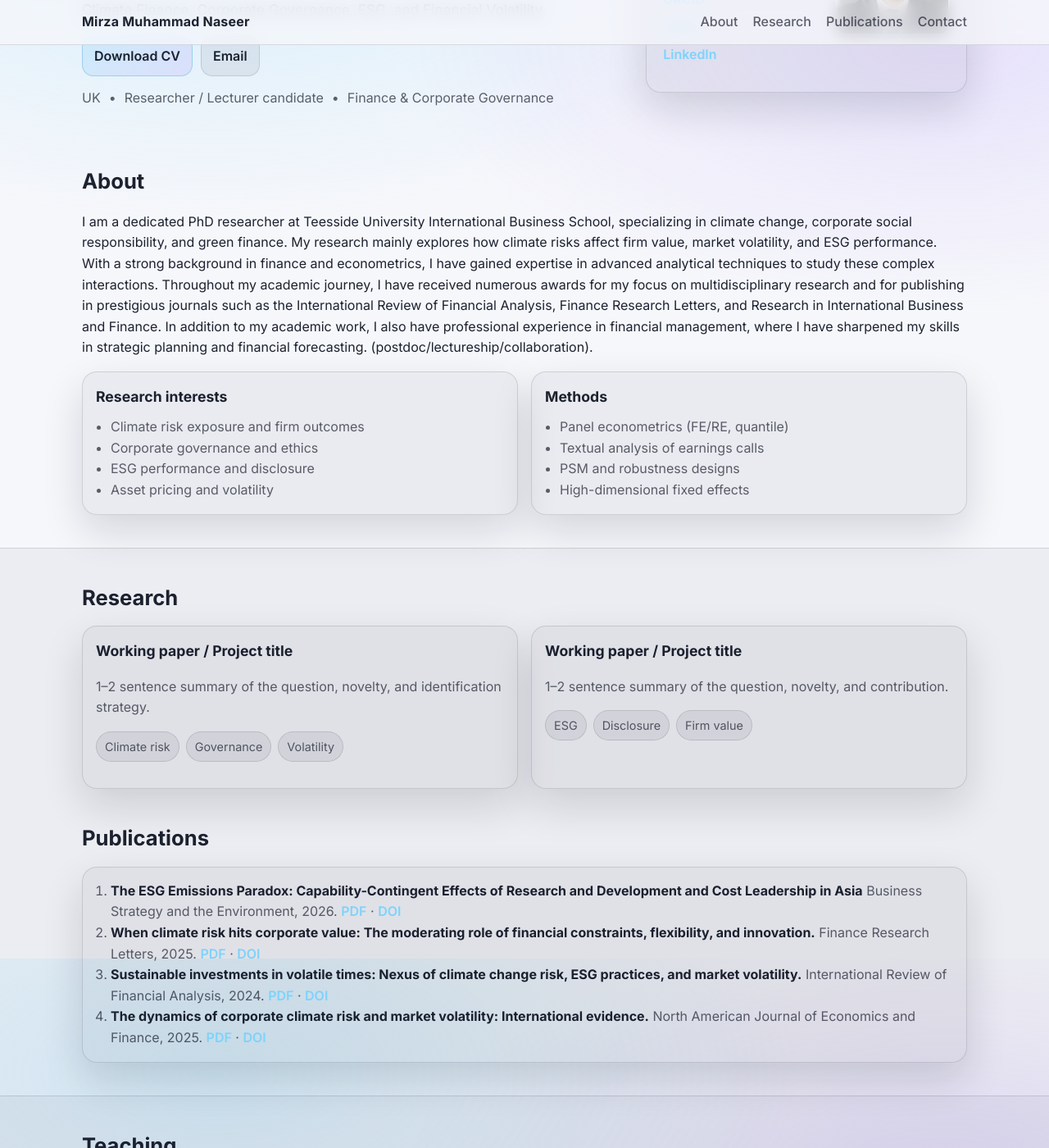
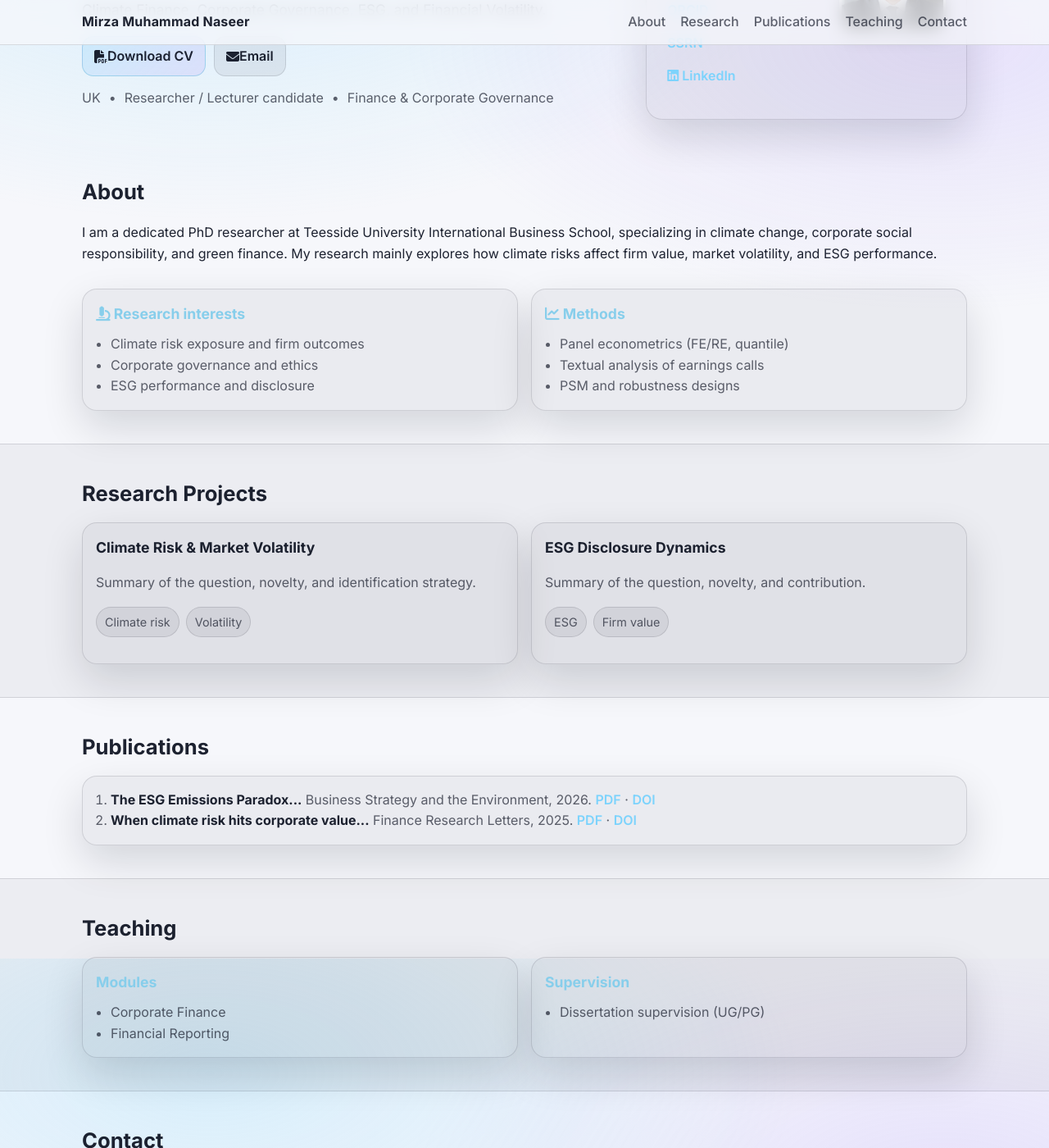
Before and after one commit to mmnaseer/mmnaseer.github.io, a Jekyll site: the page index.html, which Jekyll copies as it is, in a window 1280 px wide and 1400 px high, scrolled down 231 px. Shown: the whole window at 82% size. Built offline with Jekyll 4.4.1, drawn with Linux system fonts in a browser that asks for light colours; a style sheet for code colours, icons or effects is not loaded; some of the changed text lies outside the part shown.

Commit message:
Update index.html

```diff
--- a/index.html
+++ b/index.html
@@ -6,10 +6,12 @@
   <title>Mirza Muhammad Naseer</title>
   <meta name="description" content="Academic profile: research, publications, and contact." />
 
-  <!-- Professional font (safe to remove if you prefer system fonts) -->
   <link rel="preconnect" href="https://fonts.googleapis.com">
   <link rel="preconnect" href="https://fonts.gstatic.com" crossorigin>
   <link href="https://fonts.googleapis.com/css2?family=Inter:wght@400;500;600;700&display=swap" rel="stylesheet">
+
+  <link rel="stylesheet" href="https://cdnjs.cloudflare.com/ajax/libs/font-awesome/6.4.0/css/all.min.css">
+  <link rel="stylesheet" href="https://cdn.jsdelivr.net/gh/jpswalsh/academicons@1/css/academicons.min.css">
 
   <link rel="stylesheet" href="assets/style.css" />
 </head>
@@ -18,15 +20,12 @@
   <header class="topbar">
     <div class="container topbar-inner">
       <a class="brand" href="#top">Mirza Muhammad Naseer</a>
-
-      <button class="menu-btn" type="button" aria-label="Open menu" aria-expanded="false">
-        Menu
-      </button>
-
+      <button class="menu-btn" type="button" aria-label="Open menu" aria-expanded="false">Menu</button>
       <nav class="nav">
         <a href="#about">About</a>
         <a href="#research">Research</a>
         <a href="#publications">Publications</a>
+        <a href="#teaching">Teaching</a>
         <a href="#contact">Contact</a>
       </nav>
     </div>
@@ -35,43 +34,32 @@
   <main id="top">
     <section class="hero">
       <div class="container hero-grid">
-        <div>
+        <div class="hero-text">
           <p class="kicker">Academic profile</p>
           <h1>Mirza Muhammad Naseer</h1>
-          <p class="lead">
-            Climate Finance, Corporate Governance, ESG, and Financial Volatility.
-          </p>
-
+          <p class="lead">Climate Finance, Corporate Governance, ESG, and Financial Volatility.</p>
           <div class="cta-row">
-            <a class="btn primary" href="cv/cv.pdf">Download CV</a>
-            <a class="btn" href="mailto:mirzamnaseer@gmail.com">Email</a>
+            <a class="btn primary" href="cv/cv.pdf"><i class="fas fa-file-pdf"></i> Download CV</a>
+            <a class="btn" href="mailto:mirzamnaseer@gmail.com"><i class="fas fa-envelope"></i> Email</a>
           </div>
-
           <div class="meta">
-            <span>UK</span>
-            <span>•</span>
-            <span>Researcher / Lecturer candidate</span>
-            <span>•</span>
-            <span>Finance & Corporate Governance</span>
+            <span>UK</span> <span>•</span> <span>Researcher / Lecturer candidate</span> <span>•</span> <span>Finance & Corporate Governance</span>
           </div>
         </div>
 
-<aside class="card" style="display: flex; flex-direction: row; justify-content: space-between; align-items: flex-start; padding: 20px; gap: 15px;">
-
+        <aside class="card quick-links-card" style="display: flex; flex-direction: row; justify-content: space-between; align-items: flex-start; padding: 25px; gap: 20px; border-radius: 20px;">
           <div class="card-content">
-    <h2 class="card-title" style="margin-top: 0;">Quick links</h2>
-    <ul class="link-list" style="list-style: none; padding: 0;">
-      <li><a href="https://scholar.google.com/citations?user=SM0wvw0AAAAJ&hl=en">Google Scholar</a></li>
-      <li><a href="https://orcid.org/0000-0002-5740-1927">ORCID</a></li>
-      <li><a href="https://papers.ssrn.com/Sol3/Cf_Dev/AbsByAuth.cfm?per_id=2599287">SSRN</a></li>
-      <li><a href="https://www.linkedin.com/in/mirzamnaseer/">LinkedIn</a></li>
+            <h2 class="card-title" style="margin-top: 0; font-size: 1.5rem;">Quick links</h2>
+            <ul class="link-list" style="list-style: none; padding: 0; line-height: 2;">
+              <li><a href="https://scholar.google.com/citations?user=SM0wvw0AAAAJ&hl=en"><i class="ai ai-google-scholar"></i> Google Scholar</a></li>
+              <li><a href="https://orcid.org/0000-0002-5740-1927"><i class="ai ai-orcid"></i> ORCID</a></li>
+              <li><a href="https://papers.ssrn.com/Sol3/Cf_Dev/AbsByAuth.cfm?per_id=2599287"><i class="ai ai-ssrn"></i> SSRN</a></li>
+              <li><a href="https://www.linkedin.com/in/mirzamnaseer/"><i class="fab fa-linkedin"></i> LinkedIn</a></li>
             </ul>
           </div>
-
           <div class="profile-photo-container" style="flex-shrink: 0;">
-    <img src="assets/photo.jpg" class="profile-img" style="width: 140px; height: 140px; object-fit: cover; border-radius: 12px; border: 2px solid white; box-shadow: 0 4px 10px rgba(0,0,0,0.1);">
+            <img src="assets/photo.jpg" class="profile-img" style="width: 130px; height: 130px; object-fit: cover; border-radius: 15px; border: 3px solid white; box-shadow: 0 10px 20px rgba(0,0,0,0.1);">
           </div>
-
         </aside>
       </div>
     </section>
@@ -79,29 +67,22 @@
     <section id="about" class="section">
       <div class="container">
         <h2>About</h2>
-        <p>
-          I am a dedicated PhD researcher at Teesside University International Business School, specializing in climate change, corporate social responsibility, and green finance. My research mainly explores how climate risks affect firm value, market volatility, and ESG performance. With a strong background in finance and econometrics, I have gained expertise in advanced analytical techniques to study these complex interactions. Throughout my academic journey, I have received numerous awards for my focus on multidisciplinary research and for publishing in prestigious journals such as the International Review of Financial Analysis, Finance Research Letters, and Research in International Business and Finance. In addition to my academic work, I also have professional experience in financial management, where I have sharpened my skills in strategic planning and financial forecasting.
-          (postdoc/lectureship/collaboration).
-        </p>
-
-        <div class="grid-2">
+        <p>I am a dedicated PhD researcher at Teesside University International Business School, specializing in climate change, corporate social responsibility, and green finance. My research mainly explores how climate risks affect firm value, market volatility, and ESG performance.</p>
+        <div class="grid-2" style="margin-top: 30px;">
           <div class="card">
-            <h3>Research interests</h3>
+            <h3 style="color: #87CEEB;"><i class="fas fa-microscope"></i> Research interests</h3>
             <ul class="bullets">
               <li>Climate risk exposure and firm outcomes</li>
               <li>Corporate governance and ethics</li>
               <li>ESG performance and disclosure</li>
-              <li>Asset pricing and volatility</li>
             </ul>
           </div>
-
           <div class="card">
-            <h3>Methods</h3>
+            <h3 style="color: #87CEEB;"><i class="fas fa-chart-line"></i> Methods</h3>
             <ul class="bullets">
               <li>Panel econometrics (FE/RE, quantile)</li>
               <li>Textual analysis of earnings calls</li>
               <li>PSM and robustness designs</li>
-              <li>High-dimensional fixed effects</li>
             </ul>
           </div>
         </div>
@@ -110,76 +91,61 @@
 
     <section id="research" class="section alt">
       <div class="container">
-        <h2>Research</h2>
-
+        <h2>Research Projects</h2>
         <div class="grid-2">
           <article class="card">
-            <h3>Working paper / Project title</h3>
-            <p class="muted">1–2 sentence summary of the question, novelty, and identification strategy.</p>
-            <p class="tags">
-              <span>Climate risk</span><span>Governance</span><span>Volatility</span>
-            </p>
+            <h3>Climate Risk & Market Volatility</h3>
+            <p class="muted">Summary of the question, novelty, and identification strategy.</p>
+            <p class="tags"><span>Climate risk</span><span>Volatility</span></p>
           </article>
-
           <article class="card">
-            <h3>Working paper / Project title</h3>
-            <p class="muted">1–2 sentence summary of the question, novelty, and contribution.</p>
-            <p class="tags">
-              <span>ESG</span><span>Disclosure</span><span>Firm value</span>
-            </p>
+            <h3>ESG Disclosure Dynamics</h3>
+            <p class="muted">Summary of the question, novelty, and contribution.</p>
+            <p class="tags"><span>ESG</span><span>Firm value</span></p>
           </article>
         </div>
       </div>
+    </section>
+
     <section id="publications" class="section">
       <div class="container">
         <h2>Publications</h2>
         <div class="card">
           <ol class="pubs">
             <li>
-          <strong>The ESG Emissions Paradox: Capability-Contingent Effects of Research and Development and Cost Leadership in Asia</strong> Business Strategy and the Environment, 2026.
+              <strong>The ESG Emissions Paradox...</strong> Business Strategy and the Environment, 2026.
               <span class="pub-links">
                 <a href="papers/bse.pdf">PDF</a> · <a href="https://doi.org/10.1002/bse.70362">DOI</a>
               </span>
             </li>
             <li>
-          <strong>When climate risk hits corporate value: The moderating role of financial constraints, flexibility, and innovation.</strong> Finance Research Letters, 2025.
+                <strong>When climate risk hits corporate value...</strong> Finance Research Letters, 2025.
                 <span class="pub-links">
                   <a href="papers/FRL.pdf">PDF</a> · <a href="https://doi.org/10.1016/j.frl.2025.106780">DOI</a>
                 </span>
               </li>
-        <li>
-          <strong>Sustainable investments in volatile times: Nexus of climate change risk, ESG practices, and market volatility.</strong> International Review of Financial Analysis, 2024.
-          <span class="pub-links">
-            <a href="papers/IRFA.pdf">PDF</a> · <a href="https://doi.org/10.1016/j.irfa.2024.103492">DOI</a>
-          </span>
-        </li>
-        <li>
-          <strong>The dynamics of corporate climate risk and market volatility: International evidence.</strong> North American Journal of Economics and Finance, 2025.
-          <span class="pub-links">
-            <a href="papers/NAJEF.pdf">PDF</a> · <a href="https://doi.org/10.1016/j.najef.2025.102435">DOI</a>
-          </span>
-        </li>
           </ol>
-    </div> </div> </section>
+        </div>
+      </div>
+    </section>
 
     <section id="teaching" class="section alt">
       <div class="container">
         <h2>Teaching</h2>
         <div class="grid-2">
           <div class="card">
-        <h3>Modules</h3>
+            <h3 style="color: #87CEEB;">Modules</h3>
             <ul class="bullets">
               <li>Corporate Finance</li>
               <li>Financial Reporting</li>
-          <li>Research Methods / Econometrics</li>
             </ul>
           </div>
           <div class="card">
-        <h3>Supervision</h3>
+            <h3 style="color: #87CEEB;">Supervision</h3>
             <ul class="bullets">
               <li>Dissertation supervision (UG/PG)</li>
-          <li>Quantitative thesis support</li>
             </ul>
+          </div>
         </div>
       </div>
     </section>
@@ -187,11 +153,11 @@
     <section id="contact" class="section">
       <div class="container">
         <h2>Contact</h2>
-    <div class="card">
+        <div class="card" style="max-width: 500px;">
           <p>
-        Email: <a href="mailto:mirzamnaseer@gmail.com">mirzamnaseer@gmail.com</a><br>
-        Location: United Kingdom<br>
-        GitHub: <a href="https://github.com/mmnaseer">mmnaseer</a>
+            <strong><i class="fas fa-envelope"></i> Email:</strong> <a href="mailto:mirzamnaseer@gmail.com">mirzamnaseer@gmail.com</a><br>
+            <strong><i class="fas fa-map-marker-alt"></i> Location:</strong> United Kingdom<br>
+            <strong><i class="fab fa-github"></i> GitHub:</strong> <a href="https://github.com/mmnaseer">mmnaseer</a>
           </p>
         </div>
       </div>
@@ -205,18 +171,13 @@
   </main>
 
   <script>
-    // small quality-of-life enhancements
     document.getElementById("year").textContent = new Date().getFullYear();
-
     const btn = document.querySelector(".menu-btn");
     const nav = document.querySelector(".nav");
-
     btn.addEventListener("click", () => {
       const open = nav.classList.toggle("open");
       btn.setAttribute("aria-expanded", open ? "true" : "false");
     });
-
-    // smooth scroll on same-page anchors
     document.querySelectorAll('a[href^="#"]').forEach(a => {
       a.addEventListener("click", (e) => {
         const id = a.getAttribute("href");
```
Lines whose indentation alone changed are shown as unchanged.
